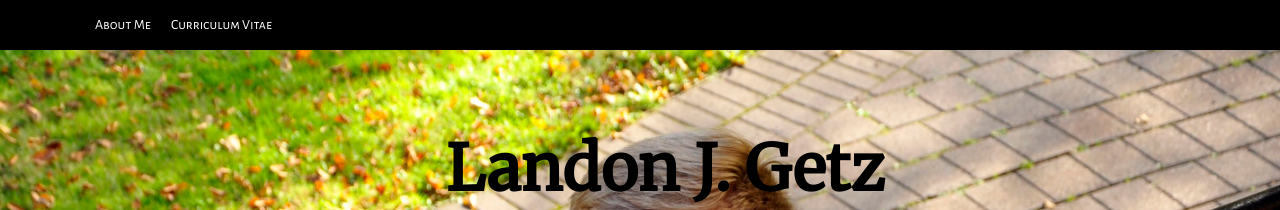
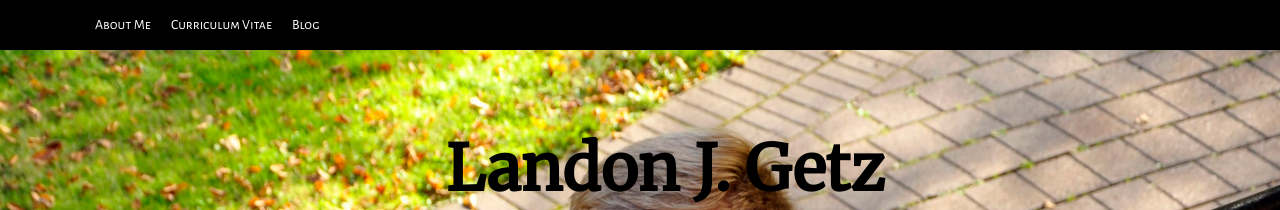
Before and after one commit to LandonGetz/OldCVWebsite, a Jekyll site: the page built from index.md, in a window 1280 px wide and 900 px high. Shown: the top 210 px of the window. Built offline with Jekyll 4.4.1, drawn with Linux system fonts in a browser that asks for light colours; nearby versions of some CDN libraries.

Commit message:
Addition of blog to navbar
Addition of blog

```diff
--- a/_layouts/default.html
+++ b/_layouts/default.html
@@ -67,6 +67,10 @@
                         <a href="index.html">Curriculum Vitae</a>
                         {% endif %}
                     </li>
+
+                    <li>
+                        <a href="https://landongetz.github.io/blog">Blog</a>
+                    </li>
                 </ul>
             </div>
             <!-- /.navbar-collapse -->
```
